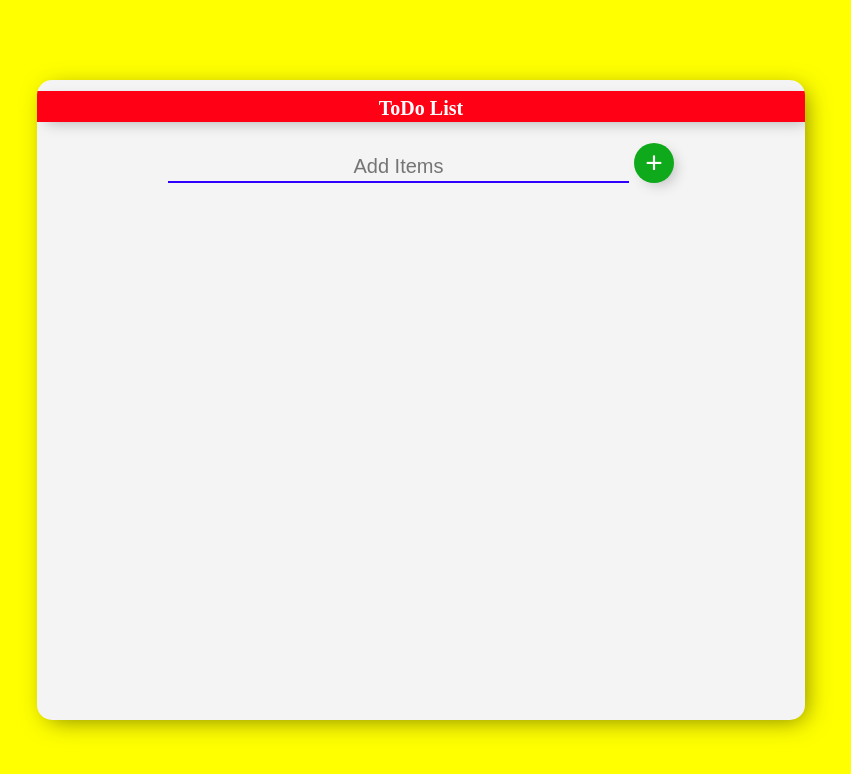
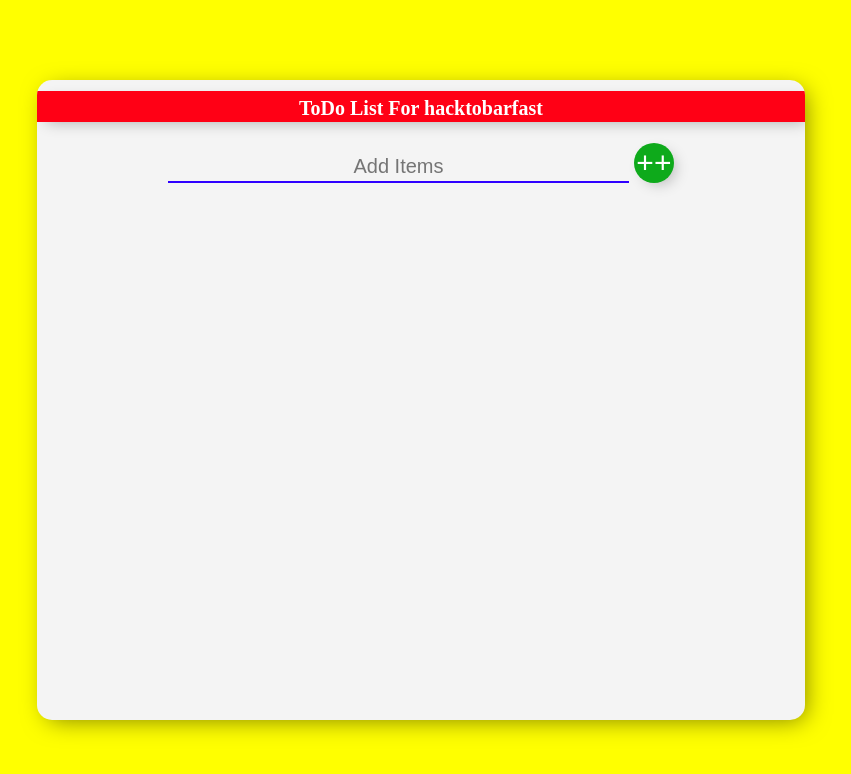
Before and after one commit to owaisalam12/reacttodoapp, a React (Create React App) app: page / in a window 1280 px wide. Shown: the top 774 px of the page, without its empty margins (219-1070 px from the left). Built offline with nearby package versions, Linux system fonts and the light colour scheme.

Commit message:
update list

```diff
--- a/src/App.js
+++ b/src/App.js
@@ -41,11 +41,11 @@ const App = () => {
     <div className="main_div">
       <div className="center_div">
         <br />
-        <h1> ToDo List </h1>
+        <h1> ToDo List For hacktobarfast </h1>
          <br />
          < input type="text" placeholder="Add Items" onChange={itemEvent}
          value={inputList}/>
-         <button onClick={listOfItems}> + </button>
+         <button onClick={listOfItems}> ++ </button>
 
     <ol>
       {items.map( (itemval,index)=>{
@@ -55,6 +55,13 @@ const App = () => {
       })}
     </ol>
 
+    <ol>
+      {items.map( (itemval,index)=>{
+        return(
+        <ToDoList key={index} id={index} text={itemval} onSelect={deleteItems} />
+        )
+      })}
+    </ol>
 
 
     </div>
```
